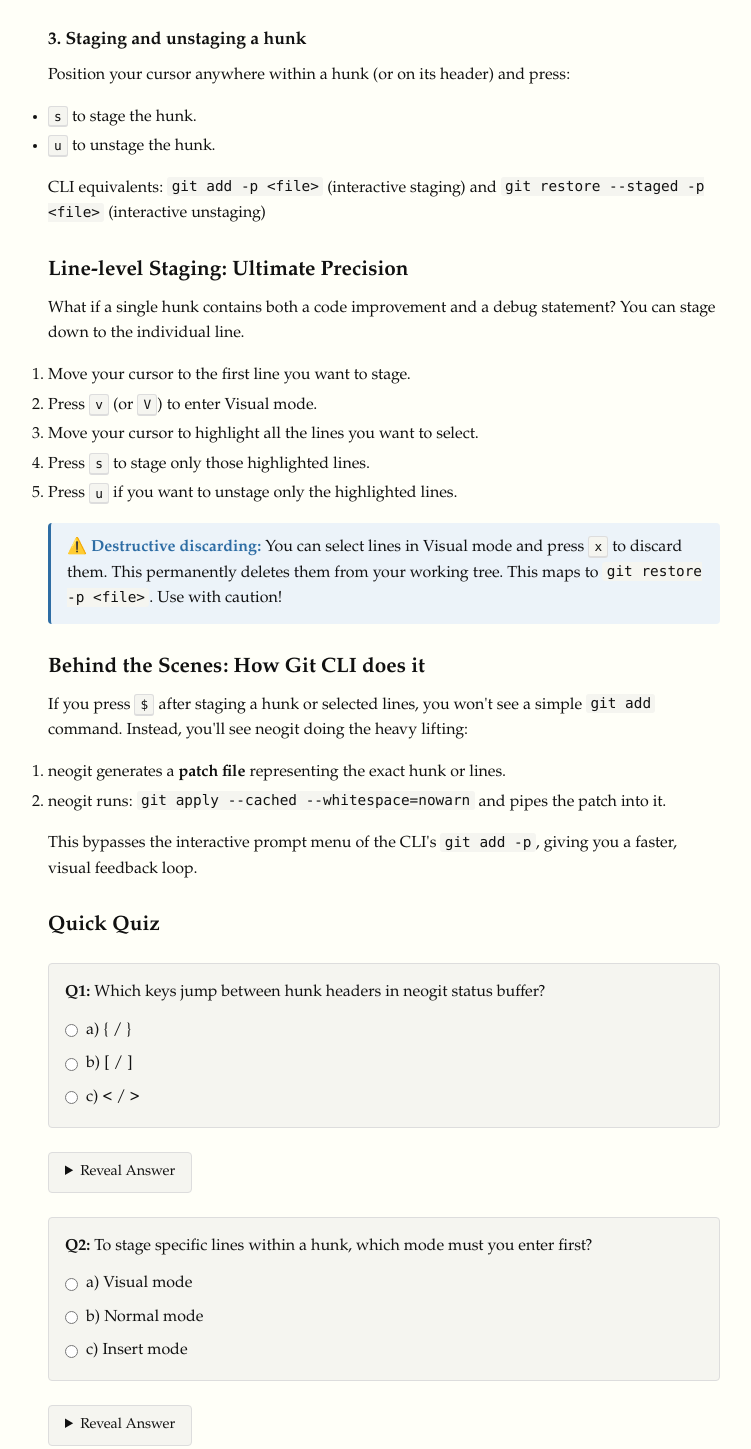
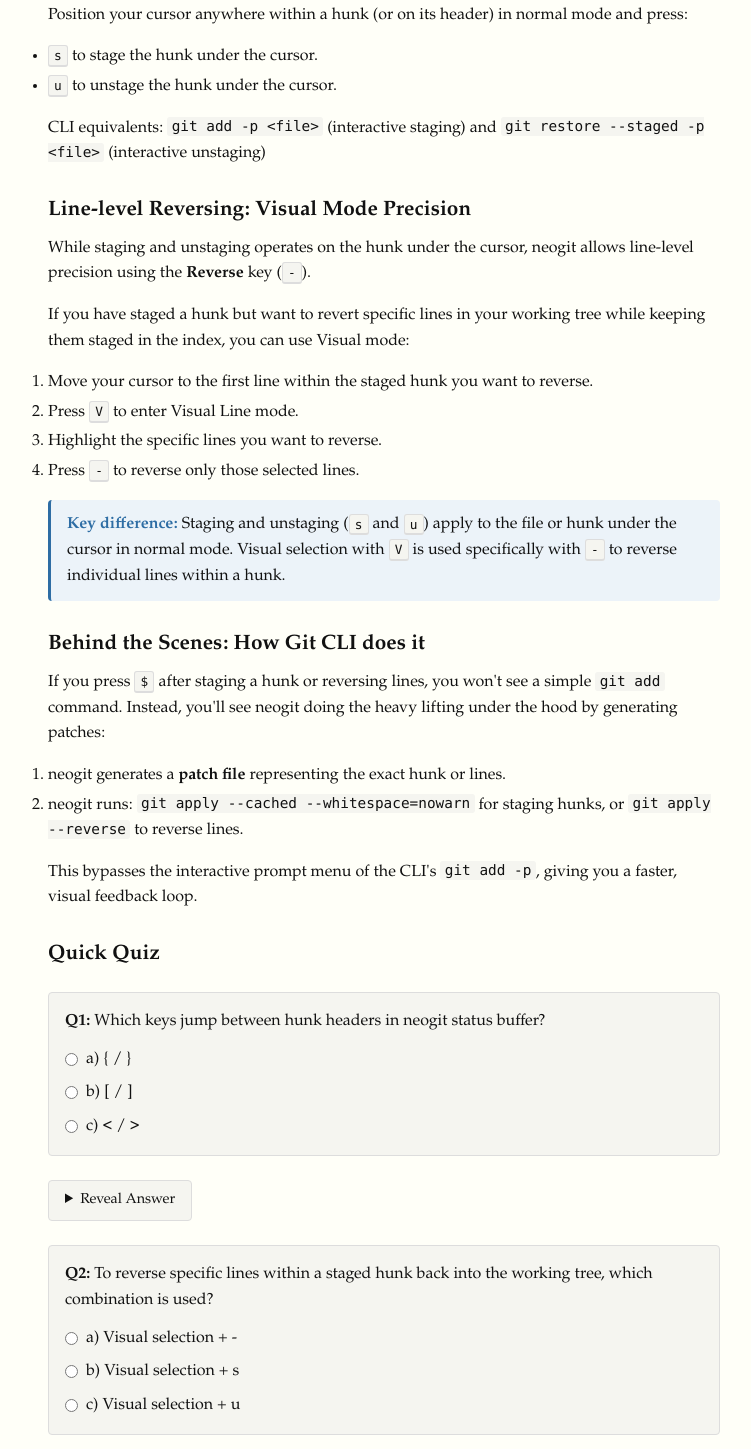
Before and after one commit to letrandat/learn-x, a plain HTML site: page learn-neogit/lessons/0003-hunk-and-line-staging.html in a window 1280 px wide. Shown: the part 908-2357 px from the top of the page, without its empty margins (256-1007 px from the left). Drawn offline with Linux system fonts and the light colour scheme.

Commit message:
[nit] correct lesson 3

```diff
--- a/learn-neogit/lessons/0003-hunk-and-line-staging.html
+++ b/learn-neogit/lessons/0003-hunk-and-line-staging.html
@@ -3,14 +3,14 @@
 <head>
 <meta charset="UTF-8">
 <meta name="viewport" content="width=device-width, initial-scale=1">
-<title>003: Hunk and Line Staging — Surgical Git Precision</title>
+<title>003: Hunk Staging and Reversing Selected Lines</title>
 <link rel="stylesheet" href="../assets/lesson.css">
 <meta name="color-scheme" content="light dark">
 </head>
 <body>
 
-<h1>003: Hunk and Line Staging — Surgical Git Precision</h1>
-<p class="lesson-meta">Goal: Master staging and unstaging individual hunks and specific lines in neogit, and see how they map to git CLI patch options.</p>
+<h1>003: Hunk Staging and Reversing Selected Lines</h1>
+<p class="lesson-meta">Goal: Master staging and unstaging individual hunks in neogit, and see how to reverse specific lines using visual selection.</p>
 
 <h2>The Power of Partial Staging</h2>
 <p>
@@ -18,12 +18,12 @@
 </p>
 <p>
   If you stage the entire file, you commit your debug noise alongside the clean code. If you don't stage it, you can't commit the new feature.
-  This is where <strong>partial staging</strong> shines: you can stage only the hunks or lines representing the feature, leaving the debug logs unstaged in your working tree.
+  This is where <strong>partial staging</strong> shines: you can stage only the hunks representing the feature, leaving the debug logs unstaged in your working tree.
 </p>
 
 <div class="callout">
   <strong>Key concept:</strong> A <strong>hunk</strong> is a contiguous block of changed lines.
-  By staging at the hunk or line level, you curate precise, readable commits.
+  By staging at the hunk level, you curate precise, readable commits.
 </div>
 
 <h2>Hunk Staging in neogit</h2>
@@ -48,38 +48,38 @@
 
 <h3>3. Staging and unstaging a hunk</h3>
 <p>
-  Position your cursor anywhere within a hunk (or on its header) and press:
+  Position your cursor anywhere within a hunk (or on its header) in normal mode and press:
 </p>
 <ul>
-  <li><kbd>s</kbd> to stage the hunk.</li>
-  <li><kbd>u</kbd> to unstage the hunk.</li>
+  <li><kbd>s</kbd> to stage the hunk under the cursor.</li>
+  <li><kbd>u</kbd> to unstage the hunk under the cursor.</li>
 </ul>
 <p class="cli-equivalent">CLI equivalents: <code>git add -p &lt;file&gt;</code> (interactive staging) and <code>git restore --staged -p &lt;file&gt;</code> (interactive unstaging)</p>
 
-<h2>Line-level Staging: Ultimate Precision</h2>
+<h2>Line-level Reversing: Visual Mode Precision</h2>
 <p>
-  What if a single hunk contains both a code improvement and a debug statement? You can stage down to the individual line.
+  While staging and unstaging operates on the hunk under the cursor, neogit allows line-level precision using the <strong>Reverse</strong> key (<kbd>-</kbd>).
+</p>
+<p>
+  If you have staged a hunk but want to revert specific lines in your working tree while keeping them staged in the index, you can use Visual mode:
 </p>
 <ol>
-  <li>Move your cursor to the first line you want to stage.</li>
-  <li>Press <kbd>v</kbd> (or <kbd>V</kbd>) to enter Visual mode.</li>
-  <li>Move your cursor to highlight all the lines you want to select.</li>
-  <li>Press <kbd>s</kbd> to stage only those highlighted lines.</li>
-  <li>Press <kbd>u</kbd> if you want to unstage only the highlighted lines.</li>
+  <li>Move your cursor to the first line within the staged hunk you want to reverse.</li>
+  <li>Press <kbd>V</kbd> to enter Visual Line mode.</li>
+  <li>Highlight the specific lines you want to reverse.</li>
+  <li>Press <kbd>-</kbd> to reverse only those selected lines.</li>
 </ol>
-
 <div class="callout">
-  <strong>⚠️ Destructive discarding:</strong> You can select lines in Visual mode and press <kbd>x</kbd> to discard them.
-  This permanently deletes them from your working tree. This maps to <code>git restore -p &lt;file&gt;</code>. Use with caution!
+  <strong>Key difference:</strong> Staging and unstaging (<kbd>s</kbd> and <kbd>u</kbd>) apply to the file or hunk under the cursor in normal mode. Visual selection with <kbd>V</kbd> is used specifically with <kbd>-</kbd> to reverse individual lines within a hunk.
 </div>
 
 <h2>Behind the Scenes: How Git CLI does it</h2>
 <p>
-  If you press <kbd>$</kbd> after staging a hunk or selected lines, you won't see a simple <code>git add</code> command. Instead, you'll see neogit doing the heavy lifting:
+  If you press <kbd>$</kbd> after staging a hunk or reversing lines, you won't see a simple <code>git add</code> command. Instead, you'll see neogit doing the heavy lifting under the hood by generating patches:
 </p>
 <ol>
   <li>neogit generates a <strong>patch file</strong> representing the exact hunk or lines.</li>
-  <li>neogit runs: <code>git apply --cached --whitespace=nowarn</code> and pipes the patch into it.</li>
+  <li>neogit runs: <code>git apply --cached --whitespace=nowarn</code> for staging hunks, or <code>git apply --reverse</code> to reverse lines.</li>
 </ol>
 <p>
   This bypasses the interactive prompt menu of the CLI's <code>git add -p</code>, giving you a faster, visual feedback loop.
@@ -104,18 +104,18 @@
 </details>
 
 <div class="quiz">
-  <p><strong>Q2:</strong> To stage specific lines within a hunk, which mode must you enter first?</p>
+  <p><strong>Q2:</strong> To reverse specific lines within a staged hunk back into the working tree, which combination is used?</p>
   <div class="options">
-    <label><input type="radio" name="q2" value="a"> a) Visual mode</label>
-    <label><input type="radio" name="q2" value="b"> b) Normal mode</label>
-    <label><input type="radio" name="q2" value="c"> c) Insert mode</label>
+    <label><input type="radio" name="q2" value="a"> a) Visual selection + -</label>
+    <label><input type="radio" name="q2" value="b"> b) Visual selection + s</label>
+    <label><input type="radio" name="q2" value="c"> c) Visual selection + u</label>
   </div>
 </div>
 
 <details class="quiz-answer">
   <summary>Reveal Answer</summary>
   <div class="callout">
-    <strong>Answer Q2:</strong> Visual mode — select lines using <kbd>v</kbd> or <kbd>V</kbd>, then stage with <kbd>s</kbd>.
+    <strong>Answer Q2:</strong> Visual selection + <kbd>-</kbd> — enters Visual mode and reverses only the selected lines within the hunk.
   </div>
 </details>
 
@@ -126,8 +126,8 @@
   <tr><td><kbd>}</kbd> / <kbd>{</kbd></td><td>Jump next / previous hunk</td><td>—</td></tr>
   <tr><td><kbd>s</kbd> on hunk</td><td>Stage hunk</td><td><code>git add -p</code></td></tr>
   <tr><td><kbd>u</kbd> on hunk</td><td>Unstage hunk</td><td><code>git restore --staged -p</code></td></tr>
-  <tr><td>Visual selection + <kbd>s</kbd></td><td>Stage selected lines</td><td><code>git apply --cached &lt;patch&gt;</code></td></tr>
-  <tr><td>Visual selection + <kbd>u</kbd></td><td>Unstage selected lines</td><td><code>git apply --cached --reverse &lt;patch&gt;</code></td></tr>
+  <tr><td><kbd>-</kbd> on hunk</td><td>Reverse hunk</td><td><code>git apply --reverse &lt;patch&gt;</code></td></tr>
+  <tr><td>Visual selection + <kbd>-</kbd></td><td>Reverse selected lines</td><td><code>git apply --reverse &lt;patch&gt;</code></td></tr>
 </table>
 
 <h2>Where to go next</h2>
```
Also changed, not shown: learn-neogit/GLOSSARY.md (+4 -0 lines), learn-neogit/reference/status-buffer-keys.html (+2 -0 lines).
